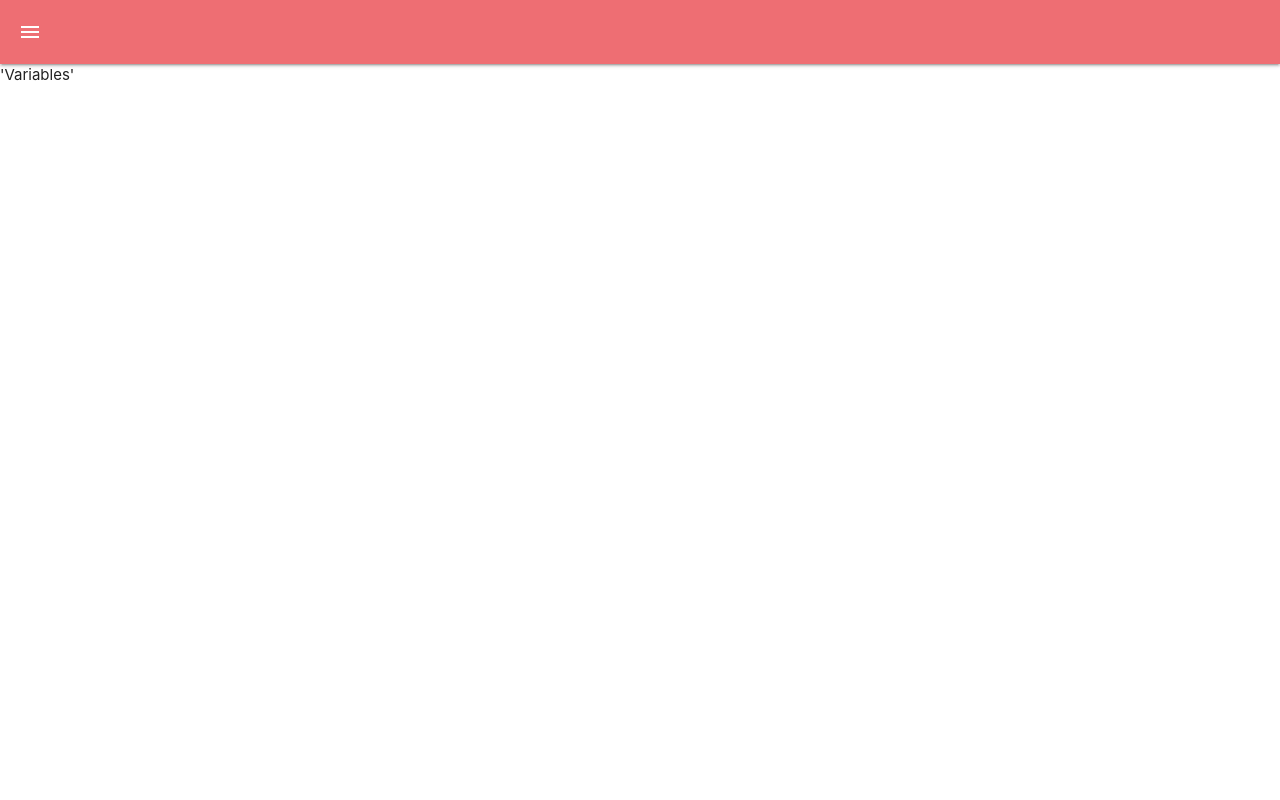
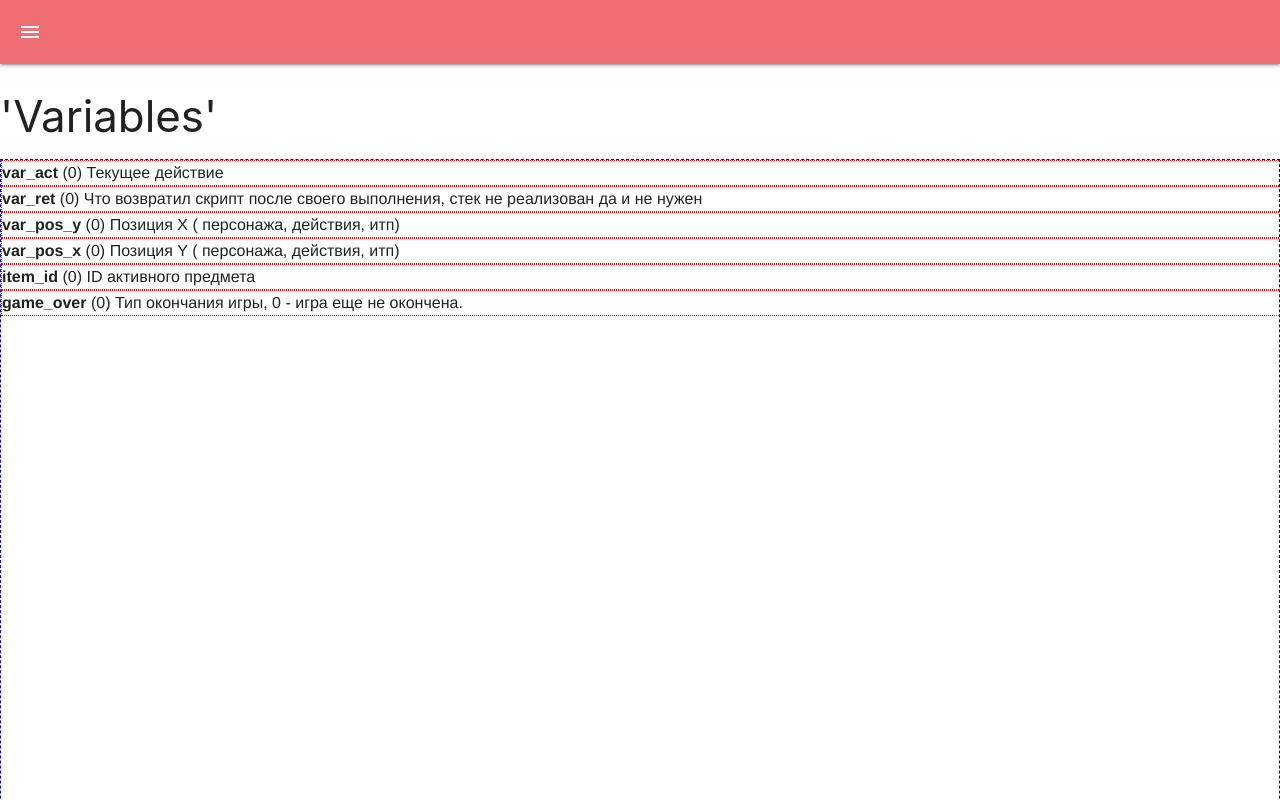
Before and after one commit to alex-worker/CombinatoricsIDE, a React (Create React App) app in the folder simple-ide/: page /vars in a window 1280 px wide. Shown: the top 800 px of the page. Built offline with nearby package versions, Linux system fonts and the light colour scheme.

Commit message:
try show variables

```diff
--- a/simple-ide/src/pages/Variables.js
+++ b/simple-ide/src/pages/Variables.js
@@ -1,7 +1,29 @@
 import React from 'react'
 
+import List from '../components/gui/List'
+
+const vars = [
+  { name: 'var_act', default: '0', description: 'Текущее действие' },
+  { name: 'var_ret', default: '0', description: 'Что возвратил скрипт после своего выполнения, стек не реализован да и не нужен' },
+  { name: 'var_pos_y', default: '0', description: 'Позиция X ( персонажа, действия, итп) ' },
+  { name: 'var_pos_x', default: '0', description: 'Позиция Y ( персонажа, действия, итп) ' },
+  { name: 'item_id', default: '0', description: 'ID активного предмета' },
+  { name: 'game_over', default: '0', description: 'Тип окончания игры, 0 - игра еще не окончена.' }
+]
+
+const showRow = (index, data) => {
+  return (
+    <div><b>{data.name}</b> ({data.default}) {data.description}</div>
+  )
+}
+
 const Variables = () => {
-  return <div>'Variables'</div>
+  return (
+    <div>
+      <h3>'Variables'</h3>
+      <List list={vars} rowFunc={showRow} />
+    </div>
+  )
 }
 
 export default Variables
```
